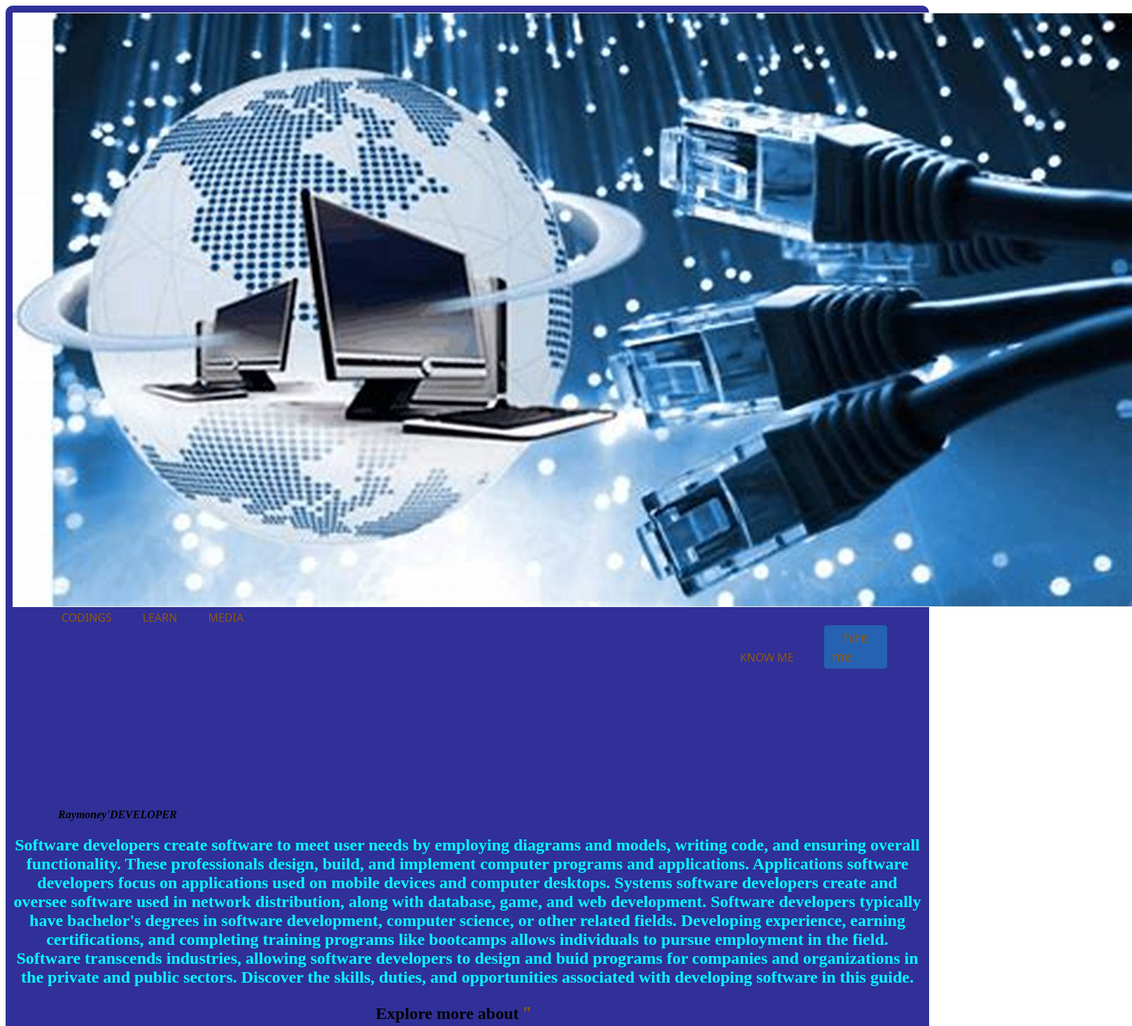
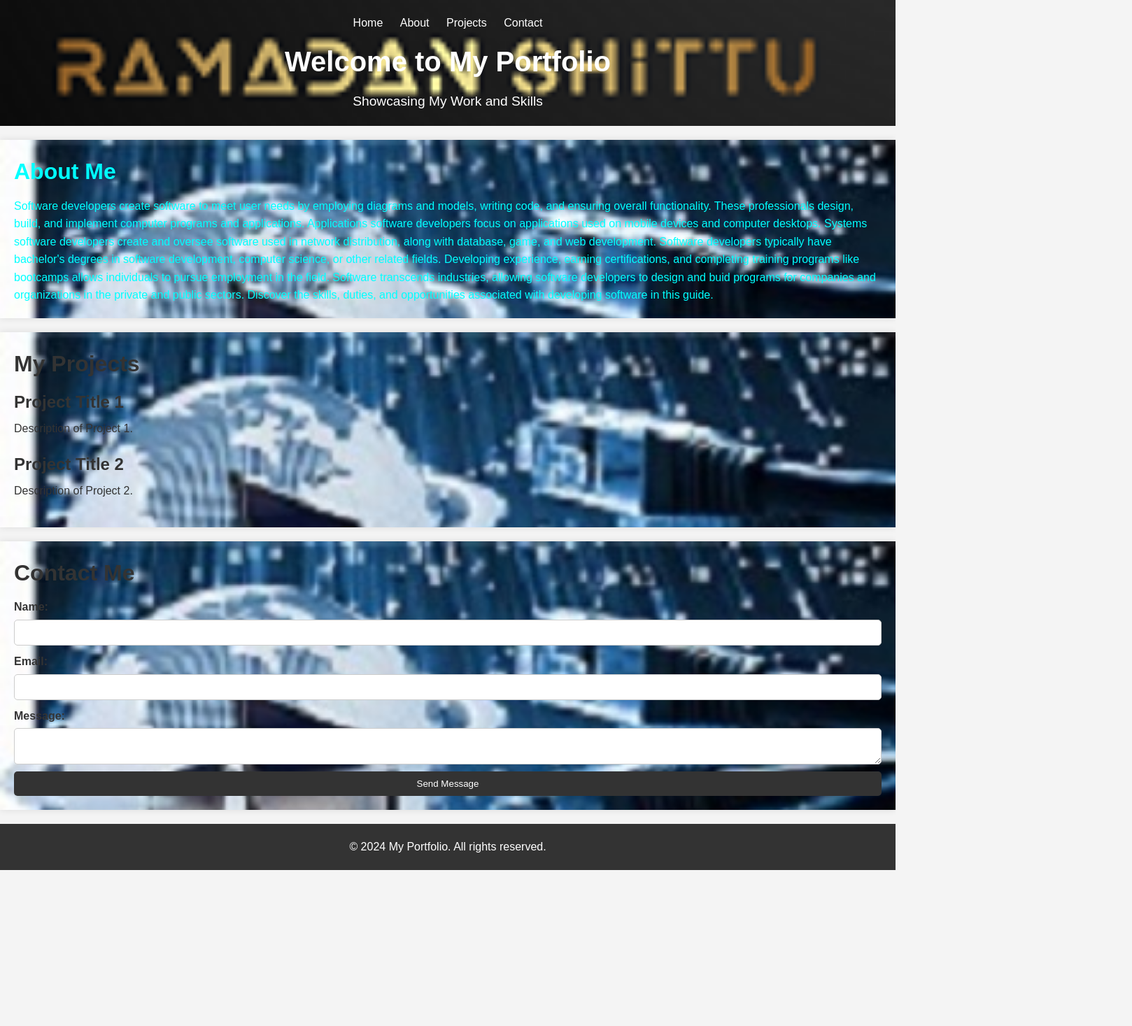
Before and after one commit to SHITTURAMADAN/ramadan, a plain HTML site: page index.html in a window 1280 px wide. Shown: the top 1467 px of the page at 70% size, 1618 px wide, since content can reach past the window. After the commit the page ends 1244 px from the top, so only its background shows below. Drawn offline with Linux system fonts and the light colour scheme.

Commit message:
Add files via upload

```diff
--- a/index.html
+++ b/index.html
@@ -3,34 +3,27 @@
 <head>
     <meta charset="UTF-8">
     <meta name="viewport" content="width=device-width, initial-scale=1.0">
-    <title>Raymoney developer blog </title>
-    <link rel="stylesheet" href="mystyle.css">
-    <link rel="stylesheet" href="codings.htm">
+    <title>My Portfolio</title>
+    <link rel="stylesheet" href="style2.css">
 </head>
 <body>
-    <div>
-        <div class="thediv">
-            <div class="navbar">
-                <img src="OIP.jpg" alt="company logo">
-            </div>
+    <header>
+        <nav>
+            <ul>
+                <li><a href="#home">Home</a></li>
+                <li><a href="#about">About</a></li>
+                <li><a href="#projects">Projects</a></li>
+                <li><a href="#contact">Contact</a></li>
+            </ul>
+        </nav>
+        <h1>Welcome to My Portfolio</h1>
+        <p>Showcasing My Work and Skills</p>
+    </header>
 
-        <div class="link2">
-            <a href="codings.html">CODINGS</a>
-            <a href="learn.html">LEARN</a>
-            <a href="media.html">MEDIA</a>
-        </div>
-        <div class="links">
-            <a href="my_work.html"MY WORK></a>
-            <a href="know_me.html">KNOW ME</a>
-            <button><a href="">hire me</a></button>
-        </div>
-        <div class="name ">
-             <h4>Raymoney'DEVELOPER</h4>
-        </div>
-        <div class="inspiration">
-            <h2>
+    <section id="about">
         <span class="colour-change">
-            Software developers create software to meet user needs by employing diagrams and models,
+        <h2>About Me</h2>
+        <p> Software developers create software to meet user needs by employing diagrams and models,
             writing code, and ensuring overall functionality. These professionals design, build,
              and implement computer programs and applications. Applications software developers
               focus on applications used on mobile devices and computer desktops.
@@ -41,10 +34,8 @@
                   allows individuals to pursue employment in the field. Software transcends industries, allowing
                    software developers to design and buid programs for companies and organizations in the private
                     and public sectors. Discover the skills, duties, and opportunities associated with developing
-                      software in this guide.
-
+                     software in this guide.</p>
                     </span>
-            </h2>
                     <style>
                         .colour-change {
                          animation: colour-change  5s infinite;
@@ -55,14 +46,39 @@
                             100%{color: black;}
                                 }
                              </style>
-         <div>
-            <h2>Explore more about <a href="">"<me class="html"></me></a>
-              </h2>
+    </section>
+
+    <section id="projects">
+        <h2>My Projects</h2>
+        <div class="project">
+            <h3>Project Title 1</h3>
+            <p>Description of Project 1.</p>
         </div>
-         <body>
+        <div class="project">
+            <h3>Project Title 2</h3>
+            <p>Description of Project 2.</p>
+        </div>
+        <!-- Add more projects as needed -->
+    </section>
 
+    <section id="contact">
+        <h2>Contact Me</h2>
+        <form action="#" method="post">
+            <label for="name">Name:</label>
+            <input type="text" id="name" name="name" required>
 
+            <label for="email">Email:</label>
+            <input type="email" id="email" name="email" required>
 
+            <label for="message">Message:</label>
+            <textarea id="message" name="message" required></textarea>
 
+            <button type="submit">Send Message</button>
+        </form>
+    </section>
+
+    <footer>
+        <p>&copy; 2024 My Portfolio. All rights reserved.</p>
+    </footer>
 </body>
 </html>
```
Lines whose indentation alone changed are shown as unchanged.
